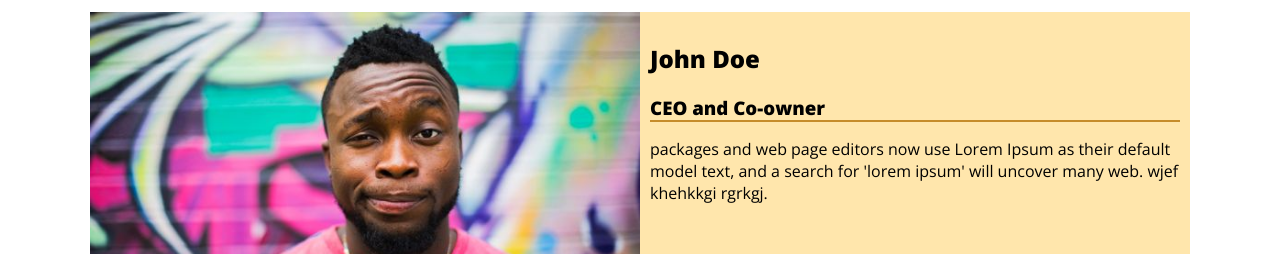
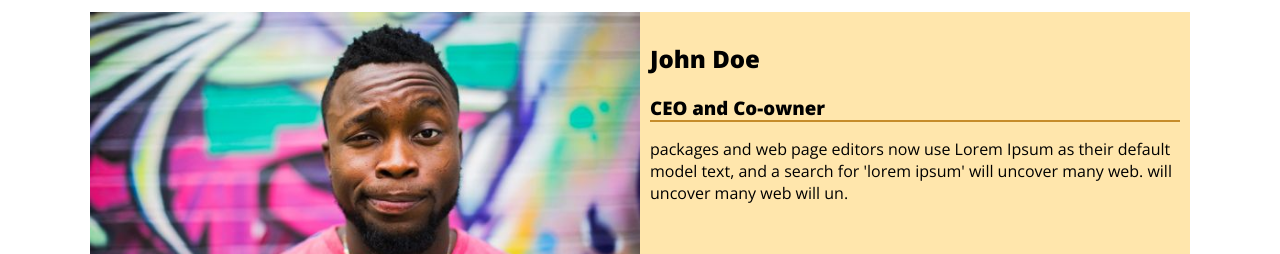
Before and after one commit to nguy0949/nguy0949.github.io, a plain HTML site: page final-project/index.html in a window 1280 px wide. Shown: the part 2320-2574 px from the top of the page. Drawn offline with nearby package versions, Linux system fonts and the light colour scheme.

Commit message:
final project - css

```diff
--- a/final-project/index.html
+++ b/final-project/index.html
@@ -155,7 +155,7 @@
                   <p>
                      packages and web page editors now use Lorem Ipsum
                      as their default model text, and a search for 'lorem ipsum'
-                     will uncover many web. wjef khehkkgi rgrkgj.
+                     will uncover many web. will uncover many web will un.
                   </p>
                </div>
             </div>
```
